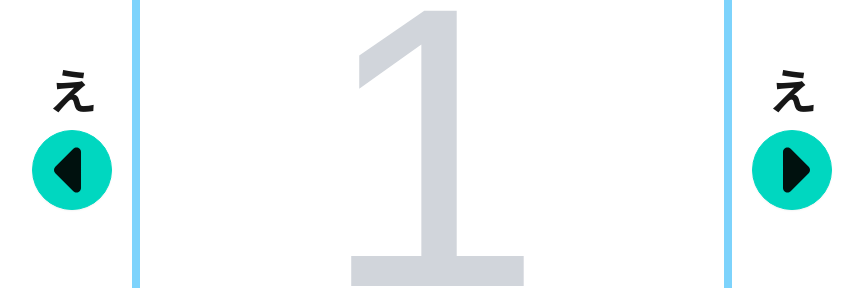
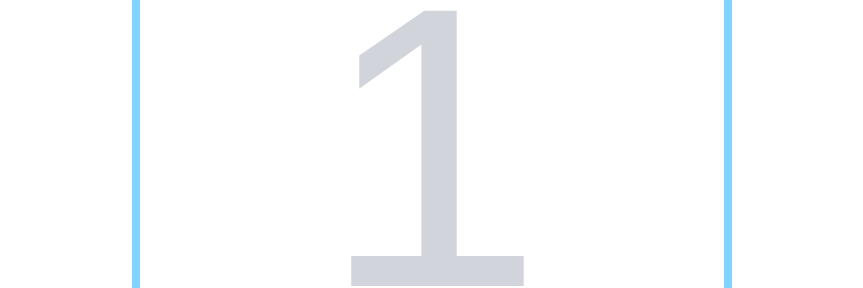
Before and after one commit to hypermkt/hyperkana, a Next.js app: page /letters/1/1 in a window 1280 px wide. Shown: the part 180-468 px from the top of the page, without its empty margins (208-1071 px from the left). Built offline with nearby package versions, Linux system fonts and the light colour scheme.

Commit message:
GETパラメーターでNext/Prevのパラメーターを受け取れるようにした

```diff
--- a/src/app/letters/[type]/[letter]/page.tsx
+++ b/src/app/letters/[type]/[letter]/page.tsx
@@ -1,7 +1,7 @@
 "use client";
 
 import { useRef } from "react";
-import { useParams } from "next/navigation";
+import { useParams, useSearchParams } from "next/navigation";
 import {
   ReactSketchCanvas,
   type ReactSketchCanvasRef,
@@ -12,7 +12,10 @@ import NavigateCircleAnchorButton from "@/app/components/NavigateCircleAnchorBut
 
 export default function HiraganaDetail() {
   const canvasRef = useRef<ReactSketchCanvasRef>(null);
-  const params = useParams() as { type: string; letter: string };
+  const params = useParams() as {
+    type: "hiragana" | "katakana";
+    letter: string;
+  };
   const type = params.type;
 
   const encodedLetter = params.letter;
@@ -23,18 +26,23 @@ export default function HiraganaDetail() {
       </div>
     );
   }
+  const letter = decodeURIComponent(encodedLetter);
 
-  const letter = decodeURIComponent(encodedLetter);
+  const searchParams = useSearchParams();
+  const previousLetter = searchParams.get("previousLetter") || "";
+  const nextLetter = searchParams.get("nextLetter") || "";
 
   return (
     <div className="flex flex-col h-screen bg-white mt-5">
       <div className="">
         <div className="flex flex-row justify-center items-center mx-auto relative max-w-[600px] aspect-square">
+          {previousLetter !== "" && (
             <NavigateCircleAnchorButton
               direction={"left"}
-            letterType={"hiragana"}
-            letter={"え"}
+              letterType={type}
+              letter={previousLetter}
             />
+          )}
           <div className="w-[100%] h-[100%] aspect-square  border-8 border-sky-300 ml-5 mr-5">
             <div className="text-[25rem] text-center text-gray-300">
               {letter}
@@ -48,11 +56,13 @@ export default function HiraganaDetail() {
               style={{ width: "100%", height: "100%", border: "none" }}
             />
           </div>
+          {nextLetter !== "" && (
             <NavigateCircleAnchorButton
               direction={"right"}
-            letterType={"hiragana"}
-            letter={"え"}
+              letterType={type}
+              letter={nextLetter}
             />
+          )}
         </div>
       </div>
       <div className="flex flex-row justify-center">
```
Lines whose indentation alone changed are shown as unchanged.
